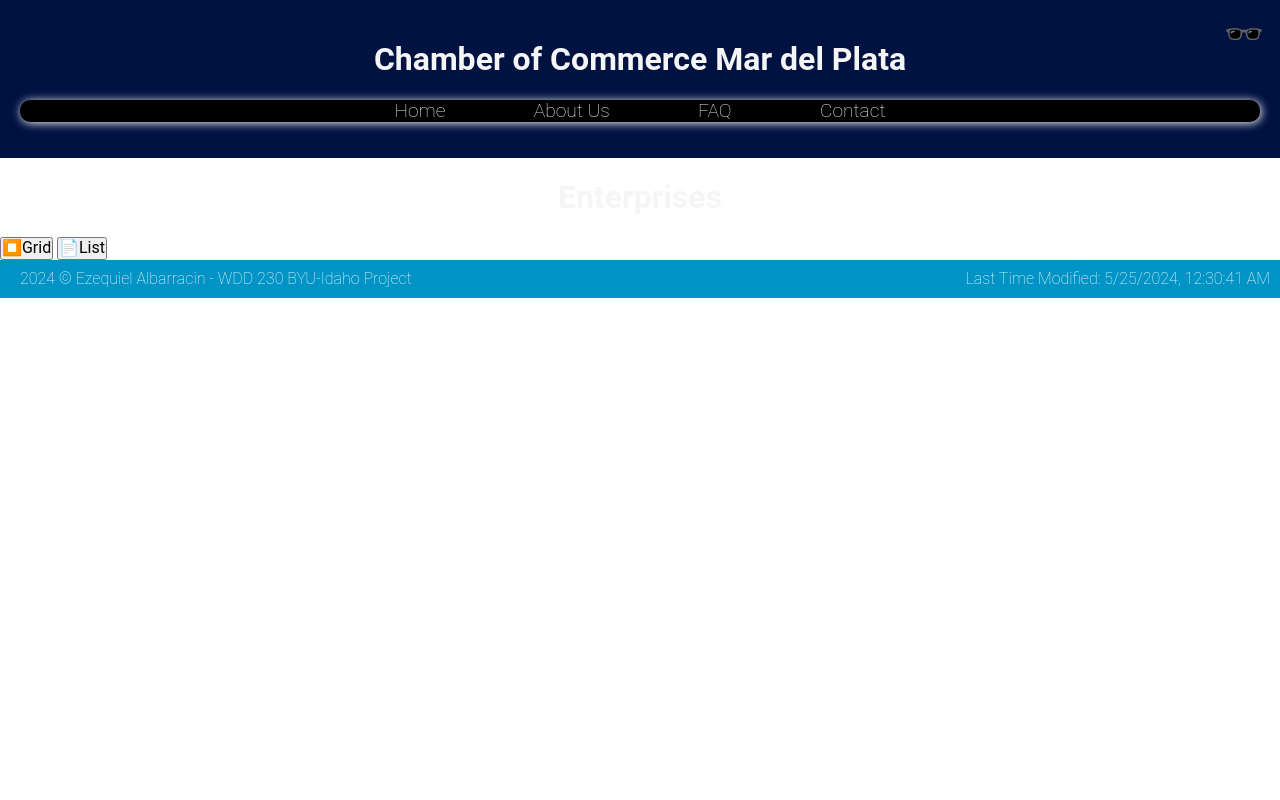
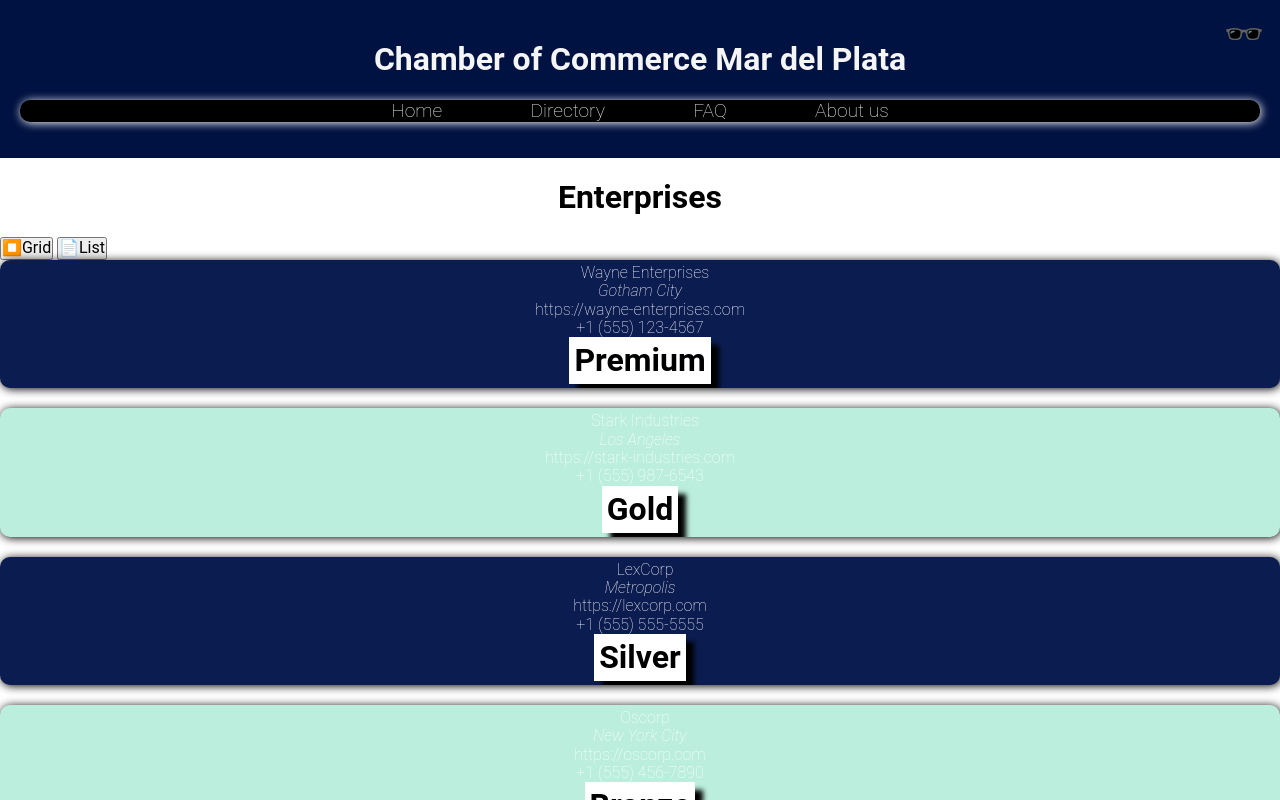
Before and after one commit to EzeAlba/wdd230, a plain HTML site: page chamber/directory.html in a window 1280 px wide. Both pictures are taken after a click on the button "📄List". Shown: the top 800 px of the page. Drawn offline with Linux system fonts and the light colour scheme; no server answers.

Commit message:
week5-directory

```diff
--- a/chamber/directory.html
+++ b/chamber/directory.html
@@ -32,10 +32,10 @@
      </div>
      <nav>
         <ul class="navigation">
-            <li><a href="#">Home</a></li>
-            <li><a href="#">About Us</a></li>
+            <li><a href="index.html">Home</a></li>
+            <li><a href="directory.html">Directory</a></li>
             <li><a href="#">FAQ</a></li>
-            <li><a href="#">Contact</a></li>
+            <li><a href="discover.html">About us</a></li>
         </ul>
     </nav>
     </header>
@@ -44,7 +44,7 @@
 
 
     <main>
-        <h1>Enterprises</h1>
+        <h1 id="directory-h1">Enterprises</h1>
 
         <div class="menu">
            <button id="grid">⏹️Grid</button>
--- a/chamber/srcripts/members.js
+++ b/chamber/srcripts/members.js
@@ -1,4 +1,4 @@
-const linksURL = "https://ezealba.github.io/wdd230/chamber/data/member.json"
+const linksURL = "https://ezealba.github.io/wdd230/chamber/data/members.json"
 const cards = document.querySelector('#cards');
 
 async function getMembers(){
--- a/chamber/styles/base.css
+++ b/chamber/styles/base.css
@@ -519,3 +519,112 @@ hr{
   padding: 10px;
 
 }
+
+
+/*directory file*/
+
+#directory-h1{
+
+    color: black;
+    text-align: center;
+    font-family: 'roboto', serif;
+}
+
+#cards {
+  display: grid;
+  grid-template-columns: repeat(3, 1fr);
+  gap: 20px;
+}
+
+.card {
+  display: flex;
+  flex-direction: column;
+  align-items: center;
+  background-color: #0b1d50;
+  padding: 20px;
+  border-radius: 8px;
+  box-shadow: 10px 10px 25px black;
+
+}
+.card img{
+    width: 100%;
+    height: auto;
+    margin-bottom: 10px;
+}
+.card .direction{
+  font-size: 5em;
+}
+.card .web{
+  text-decoration: none;
+  font-size: 1em;
+
+}
+
+.membership{
+  display: inline-block;
+  font-size: 2em;
+  background-color: white;
+  color: black;
+  font-weight: bold;
+  padding: 5px;
+  box-shadow: 8px 8px 5px black ;
+
+}
+
+
+
+.card img {
+  max-width: 100%; /* Imagen se ajusta al ancho de la tarjeta */
+  height: auto; /* Altura automática */
+}
+
+.card p {
+  margin: 10px 0;
+  color: white;
+}
+
+.direccion{
+  color: white;
+}
+
+.phone{
+  color: white;
+}
+
+.web{
+  color: white;
+}
+
+a:hover{
+  background-color: white;
+  color: #0b1d50;
+}
+
+/*add class list*/
+.list #cards {
+  display: flex; /* Cambiar a display flex para que los elementos se muestren en una columna */
+  flex-direction: column; /* Establecer la dirección de la columna */
+}
+
+.list section {
+	margin: 0;
+	padding: 0.25rem;
+}
+
+.list section > * {
+	margin: 0 1rem;
+}
+
+.list section img {
+	display: none; /* smaller viewports only */
+}
+
+.list section span address .phone .web .membership{
+	font-size: 1rem;
+	font-family: Roboto, Helvetica, sans-serif;
+  color: white;
+}
+
+.list section:nth-child(even) {
+	background-color: #bed;
+}
```
Also changed, not shown: chamber/discover.html (+4 -4 lines), chamber/index.html (+3 -3 lines), chamber/join.html (+3 -3 lines).
